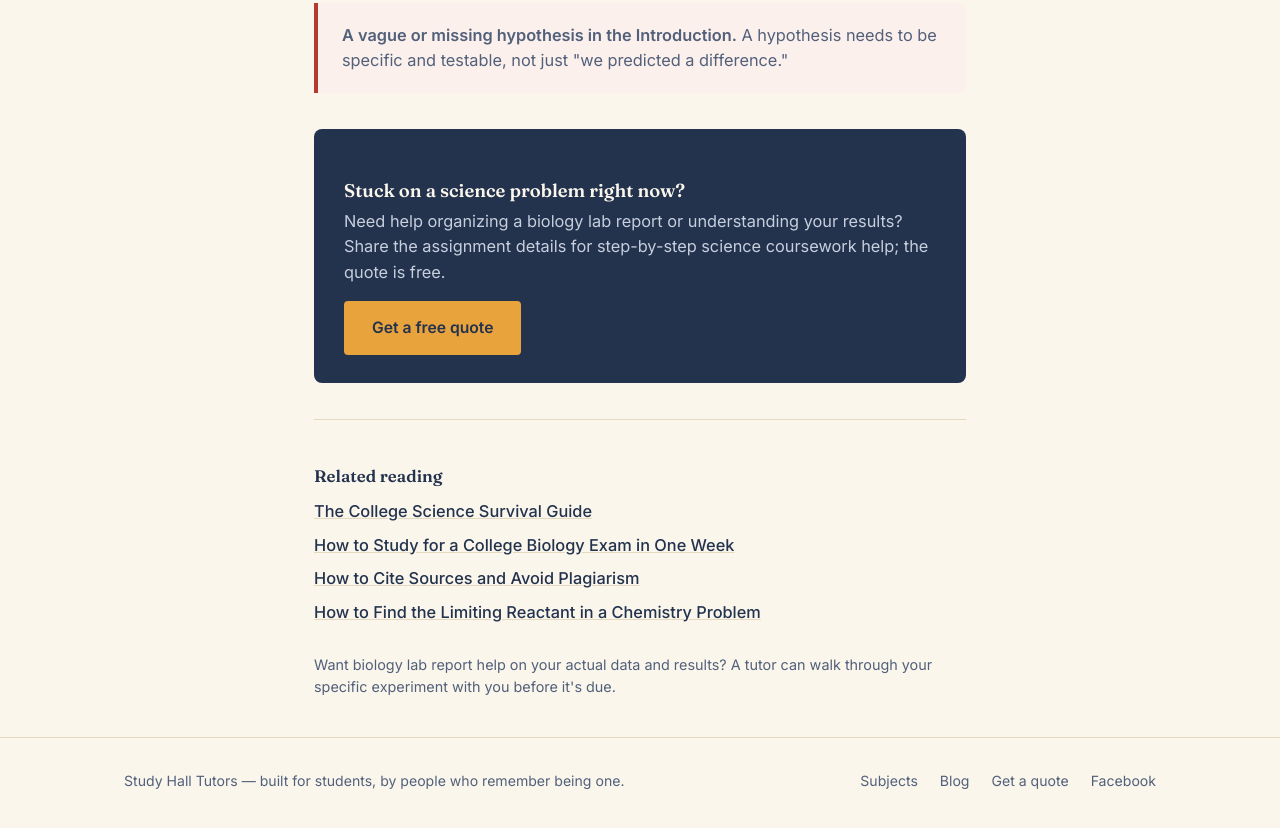
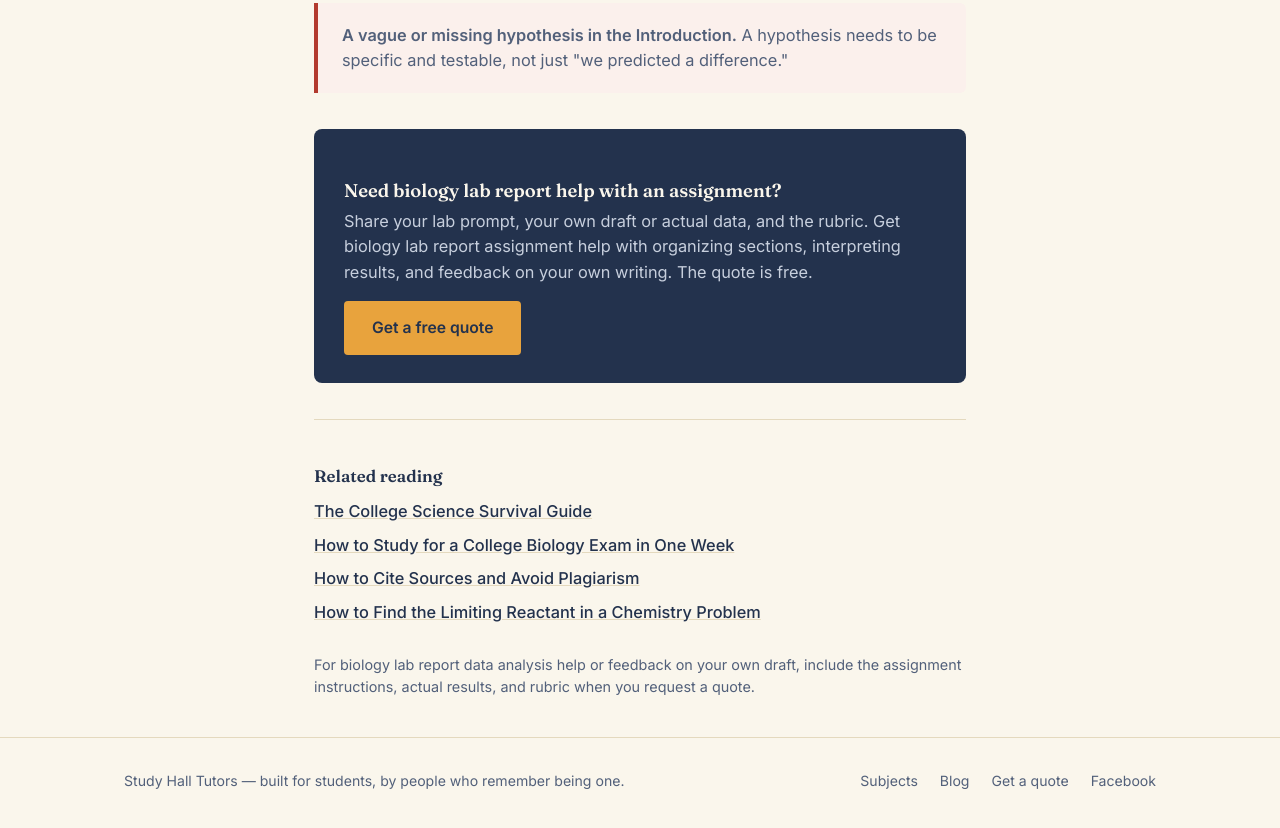
Before and after one commit to RicKotut/homework-help-site, a plain HTML site: page blog/how-to-write-biology-lab-report.html in a window 1280 px wide. Shown: the part 2757-3585 px from the top of the page. Drawn offline with Linux system fonts and the light colour scheme.

Commit message:
Align biology lab report CTA with assignment help

```diff
--- a/blog/how-to-write-biology-lab-report.html
+++ b/blog/how-to-write-biology-lab-report.html
@@ -119,8 +119,8 @@
 
 
       <div class="cta-box">
-        <h3>Stuck on a science problem right now?</h3>
-        <p>Need help organizing a biology lab report or understanding your results? Share the assignment details for step-by-step science coursework help; the quote is free.</p>
+        <h3>Need biology lab report help with an assignment?</h3>
+        <p>Share your lab prompt, your own draft or actual data, and the rubric. Get biology lab report assignment help with organizing sections, interpreting results, and feedback on your own writing. The quote is free.</p>
         <a class="btn btn-primary" href="/science#quote">Get a free quote</a>
       </div>
 
@@ -137,7 +137,7 @@
       </div>
 
 
-      <p style="font-size:0.9rem; color:var(--ink-soft); margin-top:2em;">Want biology lab report help on your actual data and results? A tutor can walk through your specific experiment with you before it's due.</p>
+      <p style="font-size:0.9rem; color:var(--ink-soft); margin-top:2em;">For biology lab report data analysis help or feedback on your own draft, include the assignment instructions, actual results, and rubric when you request a quote.</p>
     </div>
   </section>
 
```
